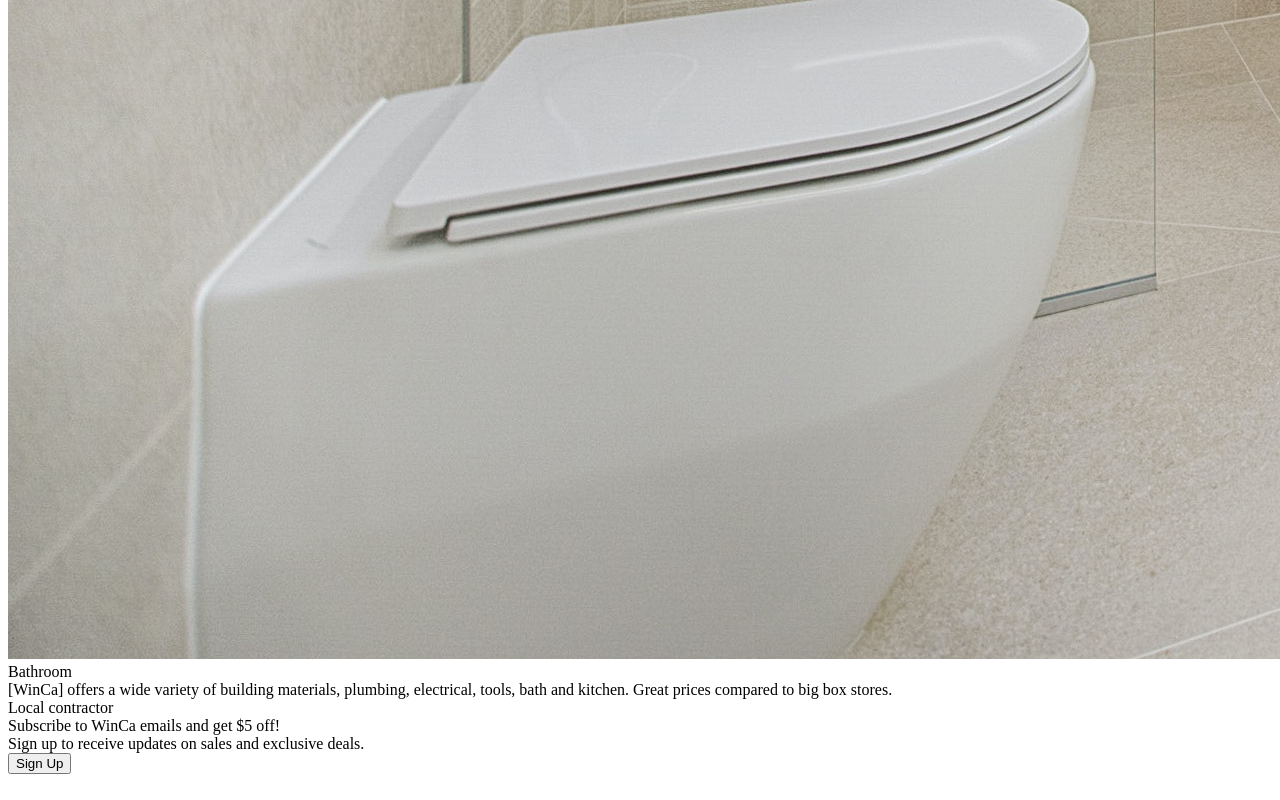
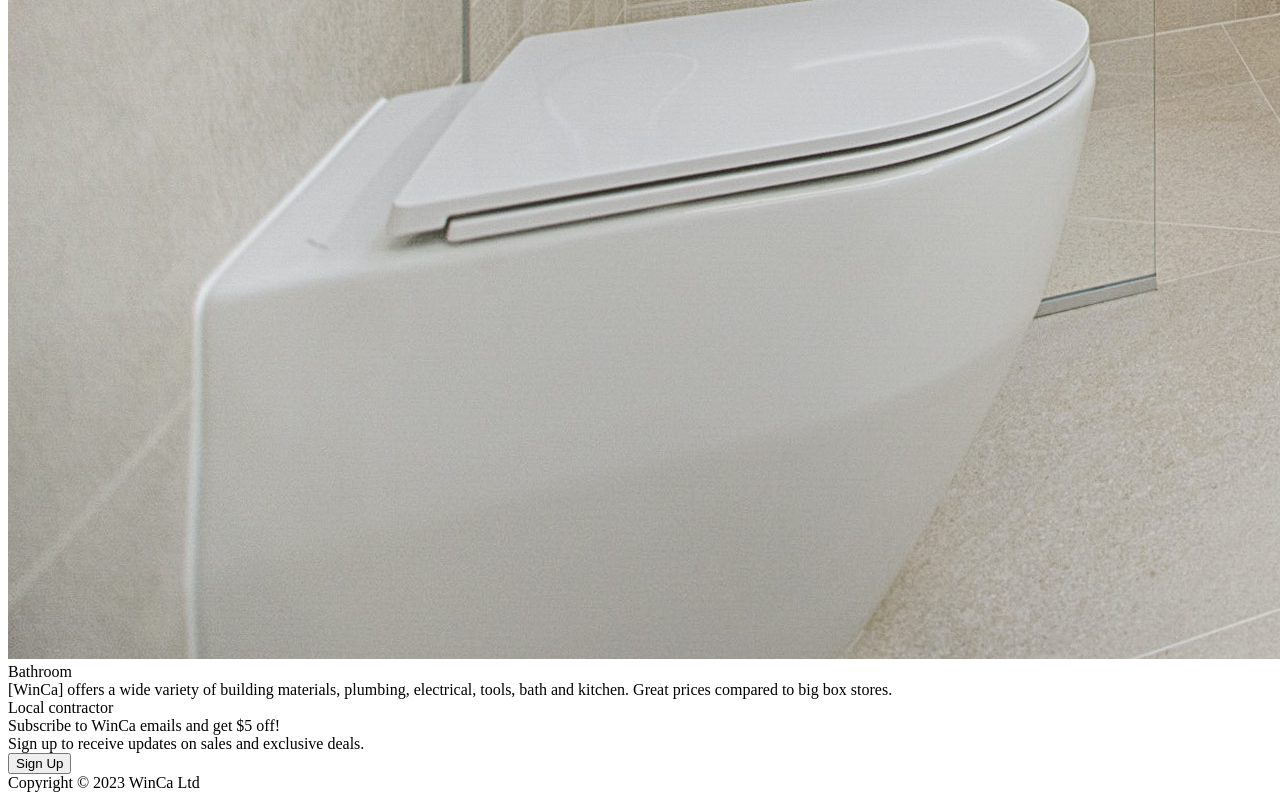
Before and after one commit to cindyful/odin-landing-page, a plain HTML site: page index.html in a window 1280 px wide. Shown: the part 3004-3804 px from the top of the page. Drawn offline with Linux system fonts and the light colour scheme.

Commit message:
Add title and footer

```diff
--- a/index.html
+++ b/index.html
@@ -2,7 +2,7 @@
     <html lang="en">
         <head>
             <meta charset="utf-8">
-            <title></title>
+            <title>WinCa</title>
         </head>
 
         <body>
@@ -60,5 +60,9 @@
                 </div>
                 <button type="button">Sign Up</button>
             </div>
+
+            <div class="footer">
+                <div>Copyright © 2023 WinCa Ltd</div>
+            </div>
         </body>
     </html>
```
